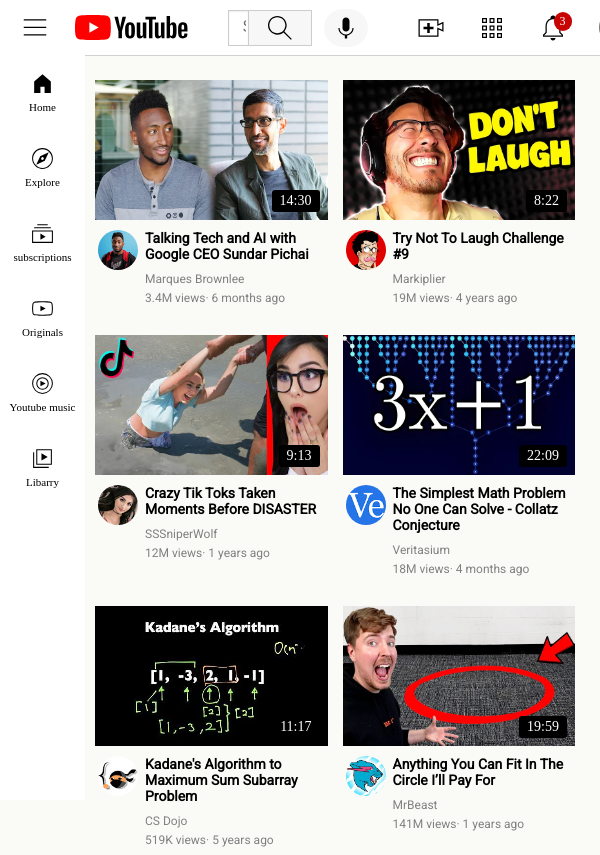
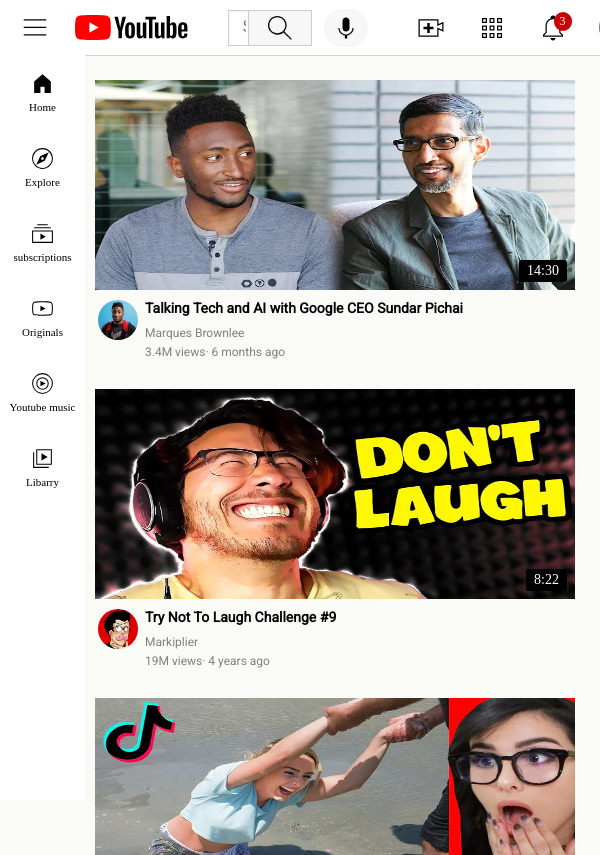
Before and after one commit to Tawheed-tariq/Youtube-clone, a plain HTML site: page index.html in a window 600 px wide. Shown: the top 855 px of the page. Drawn offline with Linux system fonts and the light colour scheme.

Commit message:
changes made

```diff
--- a/main-body.css
+++ b/main-body.css
@@ -77,6 +77,14 @@
     grid-template-rows: 140px 1fr;
   }
 }
+@media (min-width:450px) and (max-width:700px){
+  .main-body{
+    grid-template-columns: 1fr;
+  }
+  .video-body{
+    grid-template-rows: 210px 1fr;
+  }
+}
 @media (min-width:701px) and (max-width:900px){
   .main-body{
     grid-template-columns: 1fr 1fr;
```
